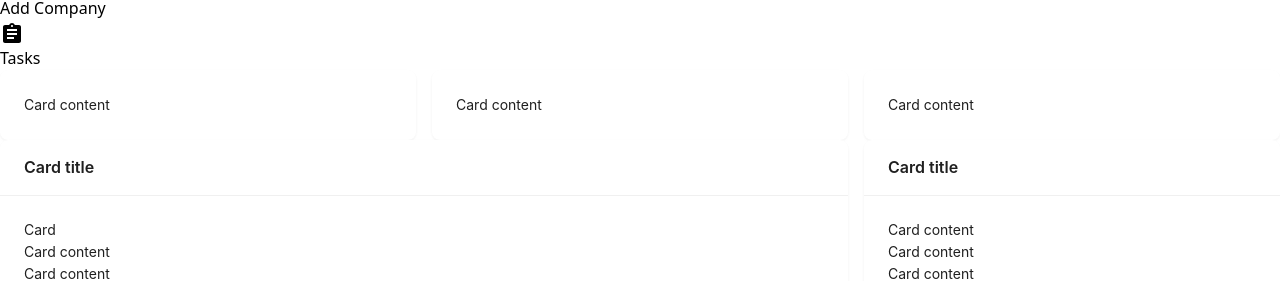
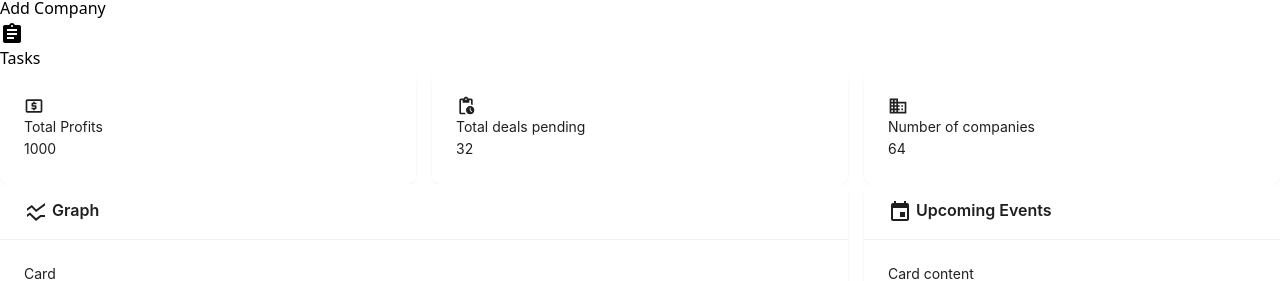
Before and after one commit to KarthikeyaKollu/dashboard-react, a React (Vite) app: page / in a window 1280 px wide. Shown: the part 219-500 px from the top of the page. Built offline with nearby package versions, Linux system fonts and the light colour scheme; no server answers.

Commit message:
added assets

```diff
--- a/src/App.jsx
+++ b/src/App.jsx
@@ -3,7 +3,7 @@ import { SideBar } from "./components/SideBar"
 import { BrowserRouter, Routes, Route } from 'react-router-dom';
 import { Home } from "./pages/Home"
 import { Companies } from "./pages/Companies"
-import { CreateCompanyPage } from './pages/CreateCompany';
+import { CreateCompanyPage } from './pages/AddCompany';
 import { NavBar } from './components/NavBar';
 import Tasks from './pages/Tasks';
 
@@ -18,11 +18,11 @@ const App = () => {
             <SideBar />
           </div>
 
-          <div class="flex-1 bg-slate-100 overflow-y-auto md:ml-64 lg:ml-64">
+          <div class="flex-1 bg-slate-100 overflow-y-auto md:ml-64 lg:ml-64 mb-11">
             <Routes>
               <Route path="/" element={<Home />} />
               <Route path="/companylist" element={<Companies />} />
-              <Route path="/createcompany" element={<CreateCompanyPage />} />
+              <Route path="/addcompany" element={<CreateCompanyPage />} />
               <Route path="/tasks" element={<Tasks/>} />
               {/* ... more routes */}
             </Routes>
--- a/src/components/AvatarMenu.jsx
+++ b/src/components/AvatarMenu.jsx
@@ -1,6 +1,7 @@
 import { useState } from 'react';
-import { Button, Drawer, Space, Avatar } from 'antd';
+import { Button, Drawer, Space, Avatar, Input, Form } from 'antd';
 import { UserOutlined } from '@ant-design/icons';
+import avatar from "../assets/avatar.jpg"
 
 export const AvatarMenu = () => {
   const [open, setOpen] = useState(false);
@@ -20,7 +21,8 @@ export const AvatarMenu = () => {
 
   const menucontents=[
     {title:"My Profile", link:""},
-    {title:"Companies", link:""}
+    {title:"Account Settings", link:""},
+    {title:"Logout", link:""},
     ]
 
   return (
@@ -32,18 +34,54 @@ export const AvatarMenu = () => {
         </Space>
       </div>
       <Drawer
-        title="User"
+        title="Account Settings"
         placement={placement}
-        width={300}
+        width={500}
         onClose={onClose}
         open={open}
       >
-        {menucontents.map((item,index) => (
-            <li key={index}>
-                {item.title}
-            </li>
-        ))
-        }
+       <div className=''>
+
+        <img src={avatar} alt="" width={100} className='mx-auto'/>
+
+        <Form
+        labelCol={{
+          span: 6,
+        }}
+        wrapperCol={{
+          span: 14,
+        }}
+        layout="horizontal"
+        disabled={false}
+        style={{
+          maxWidth: 600,
+        }}
+        className='p-3'
+      >
+        <Form.Item label="Full Name" name="input" >
+          <Input/>
+        </Form.Item>
+        <Form.Item label="Jobe Role" name="input" >
+          <Input/>
+        </Form.Item>
+        <Form.Item label="Email ID" name="emailid" rules={[{ type: 'email' }]}>
+          <Input/>
+        </Form.Item>
+        <Form.Item
+        name="phone"
+        label="Phone Number"
+        rules={[{message: 'Please input your phone number!' }]}
+        >
+        <Input/>
+        </Form.Item>
+        <Form.Item>
+          <Button type="" htmlType="submit" className='absolute right-0'>
+            Save
+          </Button>
+        </Form.Item>
+      </Form>
+
+       </div>
 
       </Drawer>
     </>
--- a/src/components/SideBar.jsx
+++ b/src/components/SideBar.jsx
@@ -12,7 +12,7 @@ export const SideBar = ({onOptionClick}) => {
     const sidebar = [
         { title: "Home", link: "/", image: <HomeIcon /> },
         { title: "Companies", link: "/companylist", image: <BusinessIcon /> },
-        { title: "Add Company", link: "/createcompany", image: <AddBusinessIcon /> },
+        { title: "Add Company", link: "/addcompany", image: <AddBusinessIcon /> },
         { title: "Tasks", link: "/tasks", image: <AssignmentIcon /> },
 
     ]
@@ -24,7 +24,7 @@ export const SideBar = ({onOptionClick}) => {
     };
 
     return (
-        <div className='flex flex-col gap-3 p-2'>
+        <div className=' flex flex-col gap-3 p-2 h-screen'>
 
             {sidebar.map((item, index) => (
 
--- a/src/components/home/Cards.jsx
+++ b/src/components/home/Cards.jsx
@@ -1,13 +1,31 @@
 import React from 'react'
 import { Card, Col, Row } from 'antd';
+import LocalAtmIcon from '@mui/icons-material/LocalAtm';
+import PendingActionsIcon from '@mui/icons-material/PendingActions';
+import BusinessIcon from '@mui/icons-material/Business';
+
 export const Cards = () => {
+
+  const homecards=[{title:"Total Profits",desc:"1000",logo:<LocalAtmIcon fontSize='small'/>,color:"text-blue-500 bg-blue-200"},
+                   {title:"Total deals pending",desc:"32",logo:<PendingActionsIcon fontSize='small' />, color:"text-green-500 bg-green-200"},
+                   {title:"Number of companies",desc:"64",logo:<BusinessIcon fontSize='small' />, color:"text-orange-500 bg-orange-200"},
+  ]
+
   return (
     <div className='' >
       <Row gutter={[16, { xs: 8, sm: 16, md: 24, lg: 32 }]} justify={"center"}>
 
-       {[1,2,3].map((item,index)=>(<Col key={index} xs={24} sm={8} >
-          <Card bordered={false}>
-            Card content
+       {homecards.map((item,index)=>(<Col key={index} xs={24} sm={8} >
+          <Card bordered={false} className='flex flex-col'>
+            <div className='absolute flex space-x-4 top-0 left-0 p-3 ml-2 font-semibold text-lg '>
+              <div className={`${item.color} size-7 flex justify-center items-center rounded-full `}>
+                {item.logo}
+              </div>
+              <h2>{item.title}</h2>
+            </div>
+            <div className='flex mt-5 ml-9 h-6 text-3xl font-bold '>
+              {item.desc}
+            </div>
           </Card>
         </Col>))}
       </Row>
--- a/src/components/home/Graph.jsx
+++ b/src/components/home/Graph.jsx
@@ -1,8 +1,10 @@
 import React from 'react'
 import { Card } from 'antd';
+import EventIcon from '@mui/icons-material/Event';
+
 export const Graph = () => {
   return (
-    <Card title="Card title" bordered={false} style={{ width: "100%" }}>
+    <Card title={<div><EventIcon/> Upcoming Events</div>} bordered={false} style={{ width: "100%" }}>
     <p>Card content</p>
     <p>Card content</p>
     <p>Card content</p>
--- a/src/components/home/Graph_Up.jsx
+++ b/src/components/home/Graph_Up.jsx
@@ -2,6 +2,7 @@ import React from 'react'
 import { Card, Col, Row } from 'antd';
 import { Graph } from "./Graph"
 import { UpcommingEvents } from "./UpcommingEvents"
+
 export const Graph_Up = () => {
   return (
     <Row gutter={[16, { xs: 8, sm: 16, md: 24, lg: 32 }]} justify={"center"}>
--- a/src/components/home/UpcommingEvents.jsx
+++ b/src/components/home/UpcommingEvents.jsx
@@ -1,8 +1,10 @@
 import React from 'react'
 import { Card } from 'antd';
+import SsidChartIcon from '@mui/icons-material/SsidChart';
+
 export const UpcommingEvents = () => {
   return (
-    <Card title="Card title" bordered={false} style={{ width: "100%" }}>
+    <Card title={<div><SsidChartIcon/> Graph</div>} bordered={false} style={{ width: "100%" }}>
       <p>Card</p>
       <p>Card content</p>
       <p>Card content</p>
--- a/src/pages/Home.jsx
+++ b/src/pages/Home.jsx
@@ -5,9 +5,9 @@ import { LatestActivity } from "../components/home/LatestActivity"
 
 export const Home = () => {
   return (
-    <div className=''>
-      <div className='p-3'><Cards /></div>
-      <div className='p-3'><Graph_Up/> </div>
+    <div className='p-4'>
+      <div className='p-4'><Cards /></div>
+      <div className='p-4'><Graph_Up/> </div>
 
       <div> <LatestActivity /> </div>
 
```
Also changed, not shown: src/assets/avatar.jpg (added), src/pages/AddCompany.jsx (renamed from src/pages/CreateCompany.jsx).
